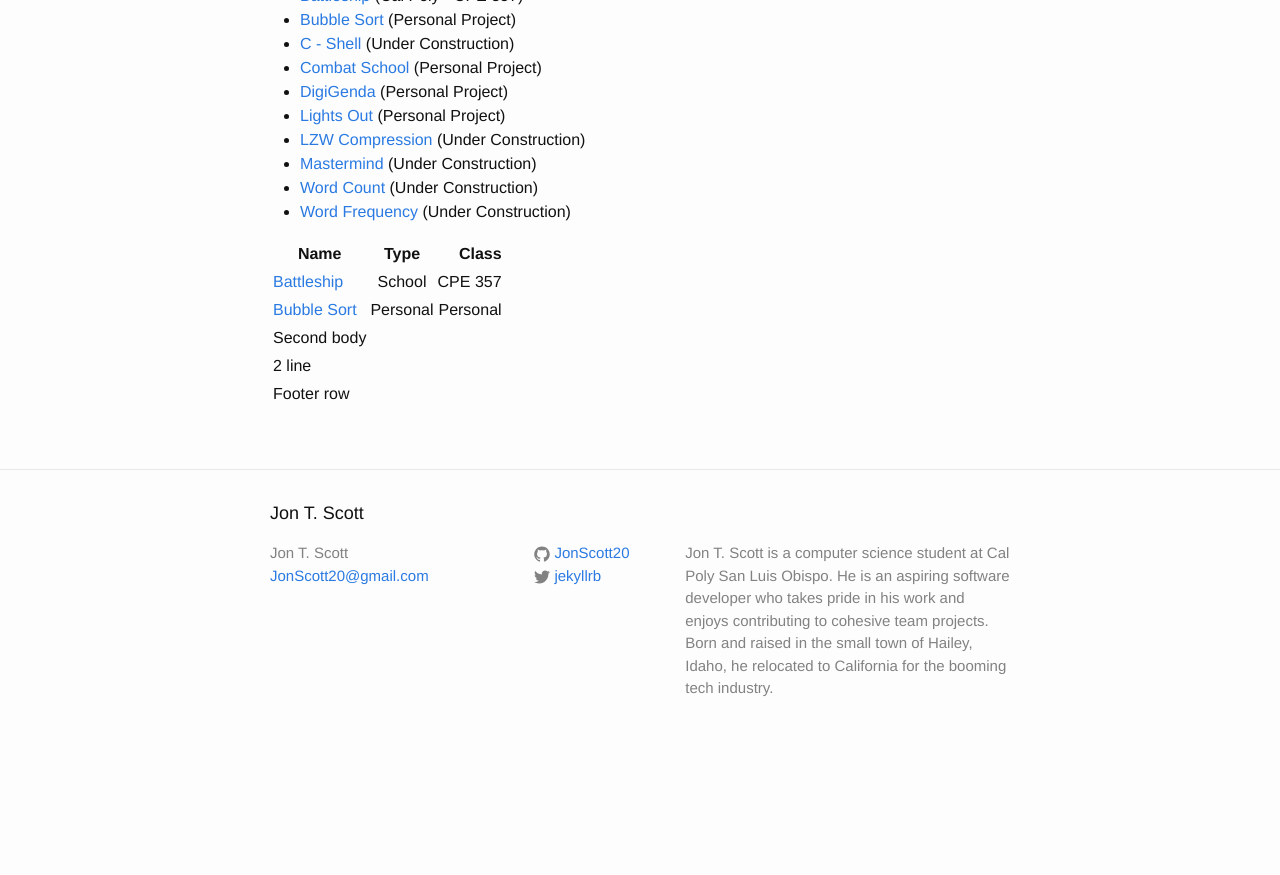
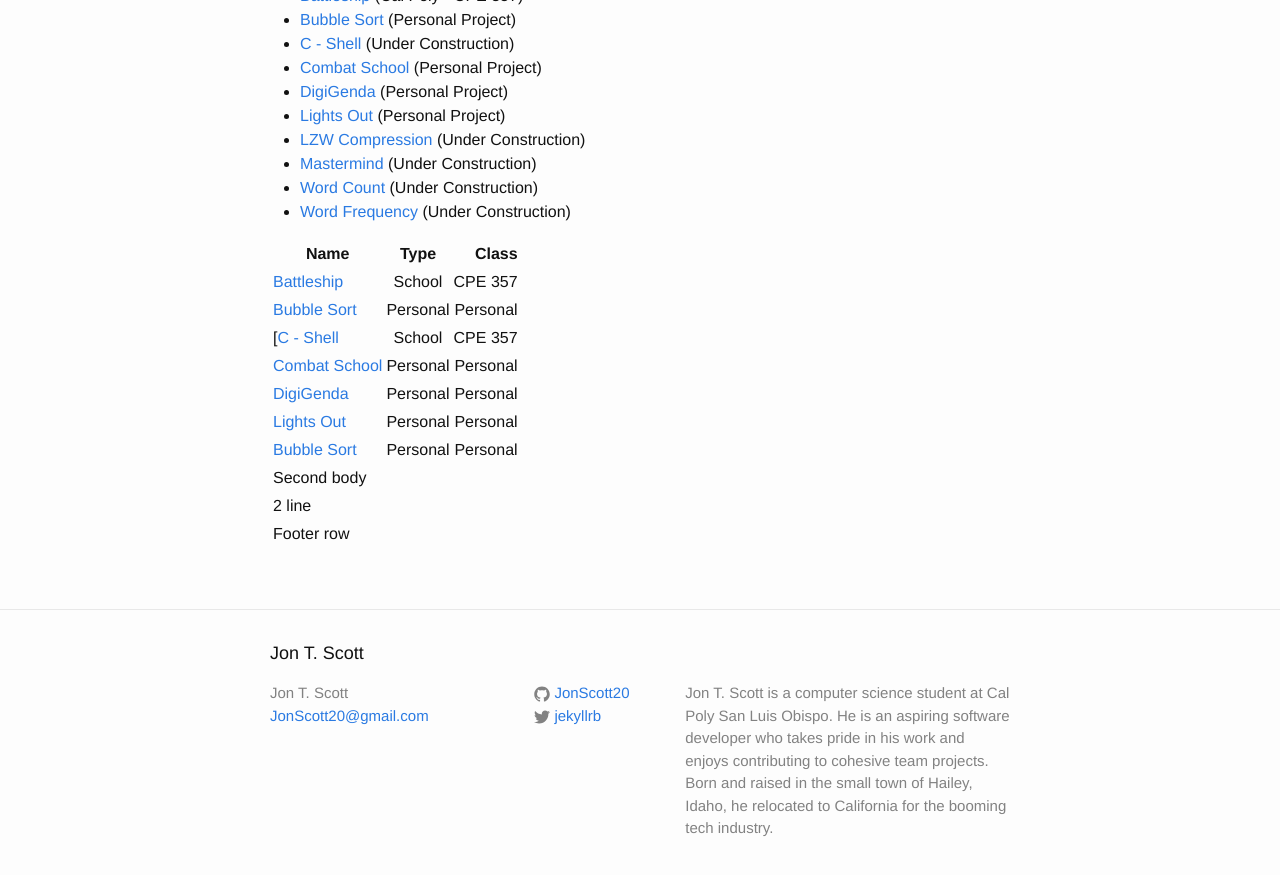
Before and after one commit to JonScott20/JonScott20.github.io, a Jekyll site: the page built from project_directory.md, in a window 1280 px wide and 900 px high, scrolled down 610 px. Shown: the top 875 px of the window. Built offline with Jekyll 4.4.1, drawn with Linux system fonts in a browser that asks for light colours; our own code applies the rules of GitHub Pages for plain Markdown files; before the commit the page ends 1370 px from its top, so only the background shows below that.

Commit message:
Update project_directory.md

```diff
--- a/project_directory.md
+++ b/project_directory.md
@@ -19,10 +19,15 @@ All of my code written as a student at Cal Poly is covered under a collaboration
 * [Word Count](https://jonscott20.github.io/wordcount) (Under Construction)
 * [Word Frequency](https://jonscott20.github.io/wordfrequency) (Under Construction)
 
-|--------------------------------------------------------|---------------|---------------|
-|         Name                                           |         Type  | Class         |
-|--------------------------------------------------------| :-----------: | -----------: |
-| [Battleship](https://jonscott20.github.io/battleship)  |School         |CPE 357      |
+|------------------------------------------------------------|---------------|---------------|
+|         Name                                               |         Type  | Class         |
+|------------------------------------------------------------| :-----------: | -----------: |
+| [Battleship](https://jonscott20.github.io/battleship)      |School         |CPE 357      |
+| [Bubble Sort](https://jonscott20.github.io/bubble_sort)    |Personal       |Personal     |
+| [[C - Shell](https://jonscott20.github.io/cshell)          |School        |CPE 357      |
+| [Combat School](https://jonscott20.github.io/combat_school)|Personal       |Personal     |
+| [DigiGenda](https://jonscott20.github.io/digigenda)        |Personal       |Personal     |
+| [Lights Out](https://jonscott20.github.io/lights_out)      |Personal       |Personal     |
 | [Bubble Sort](https://jonscott20.github.io/bubble_sort)|Personal       |Personal     |
 |-----------------+------------+-----------------+----------------|
 | Second body     |            |                 |                |
```
